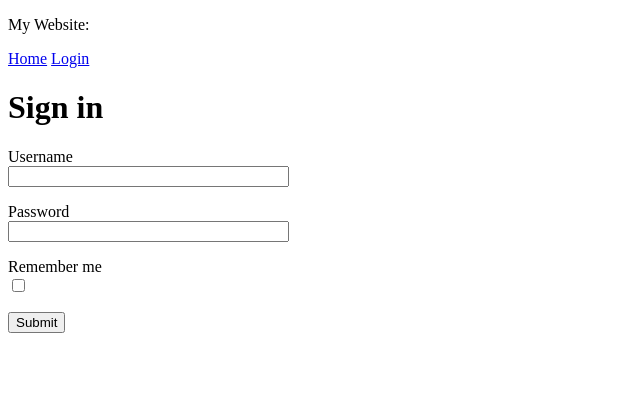
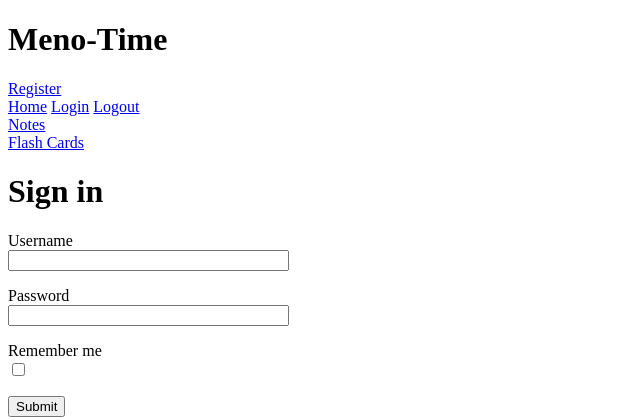
Before and after one commit to JiminSongSoftware/Meno-Time, a Python web app: template project/templates/login.html in a window 1280 px wide. Shown: the top 420 px of the page, without its empty margins (0-640 px from the left). Run offline with Jinja, Linux system fonts and the light colour scheme; the template is opened without the code that fills it: most values are stand-ins (such as "Sample title", 1, 10 or a date in 2020); form fields are guessed from the names that the template uses.

Commit message:
Menotime homepage
I added Home, login, logout, notes, and flash cards in homepage

```diff
--- a/project/templates/base.html
+++ b/project/templates/base.html
@@ -2,16 +2,27 @@
 <html>
   <head>
    {% if title %}
-            <title>{{title}}!</title>
+    <title>{{ title }}!</title>
     {% else %}
-            <title>No Name</title>
+     <title >No Name </title>
      {% endif %}
         </head>
   <body>
     <div>
-            <p>My Website:</p>
+      <h1>Meno-Time</h1>
+      <div>
+      <a href="/register">Register</a>
+      </div>
       <a href="/">Home</a>
       <a href="/login">Login</a>
+      <a href="/logout">Logout</a>
+    </div>
+    <div>
+     <a href="/notes">Notes</a>
+    </div>
+    <div>
+    <a href="/renderFlashCard">Flash Cards</a>
+    </div>
     </div>
     {% with messages = get_flashed_messages() %}
     {% if messages %}
@@ -22,7 +33,6 @@
    </ul>
    {% endif %}
    {% endwith %}
-
        {% block content %}
  {% endblock %}
  </body>
```
Also changed, not shown: 1 other file. Lines whose indentation alone changed are shown as unchanged.
